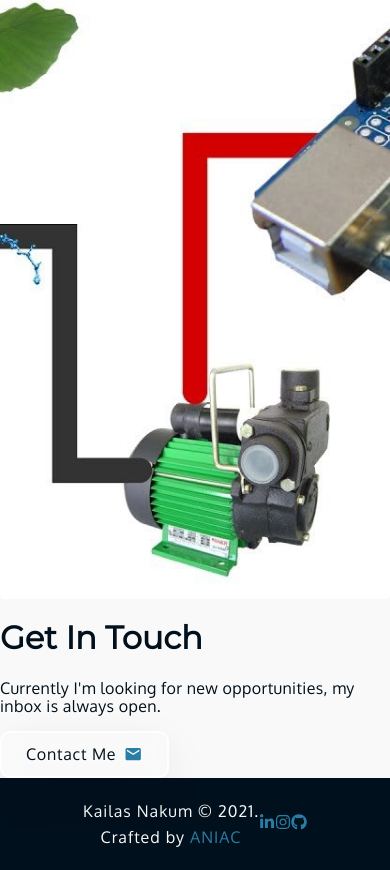
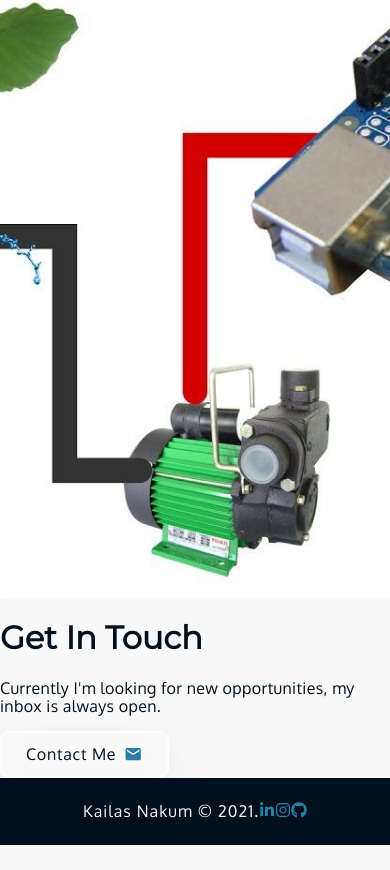
Before and after one commit to NakumKailas/NK-Blog, a Gatsby site: page / in a window 390 px wide. Shown: the part 2218-3088 px from the top of the page. After the commit the page ends 3063 px from the top, so only its background shows below. Built offline with nearby package versions, Linux system fonts and the light colour scheme; Gatsby itself is replaced by a stand-in of ours.

Commit message:
update index and footer

```diff
--- a/src/components/footer.js
+++ b/src/components/footer.js
@@ -22,9 +22,6 @@ const Footer = () => {
       <nav>
         <p>
           {data.site.siteMetadata.title} © {new Date().getFullYear()}.{" "}
-          <span>
-            Crafted by <a href="https://aniac.tech">ANIAC</a>
-          </span>
         </p>
         <div className={footerStyle.socialIcons}>
           <a href="https://www.linkedin.com/in/kailas-nakum/">
--- a/src/components/sass/footer.module.scss
+++ b/src/components/sass/footer.module.scss
@@ -63,15 +63,6 @@
       justify-content: center;
     }
 
-    p {
-      text-align: center;
-
-      span {
-        margin-top: 0.5rem;
-        display: block;
-      }
-    }
-
     .social-icons {
       margin-bottom: 1rem;
     }
--- a/src/pages/index.js
+++ b/src/pages/index.js
@@ -20,7 +20,7 @@ const homePage = ({ data, location }) => {
         <h1>
           <span>{data.site.siteMetadata.title}.</span>
         </h1>
-        <p>Professionaly an EC engineer who loves Web technologies, too.</p>
+        <p>{data.site.siteMetadata.description}</p>
         <Link to="/contact">
           <button>
             Get In Touch <MdTouchApp />
```
